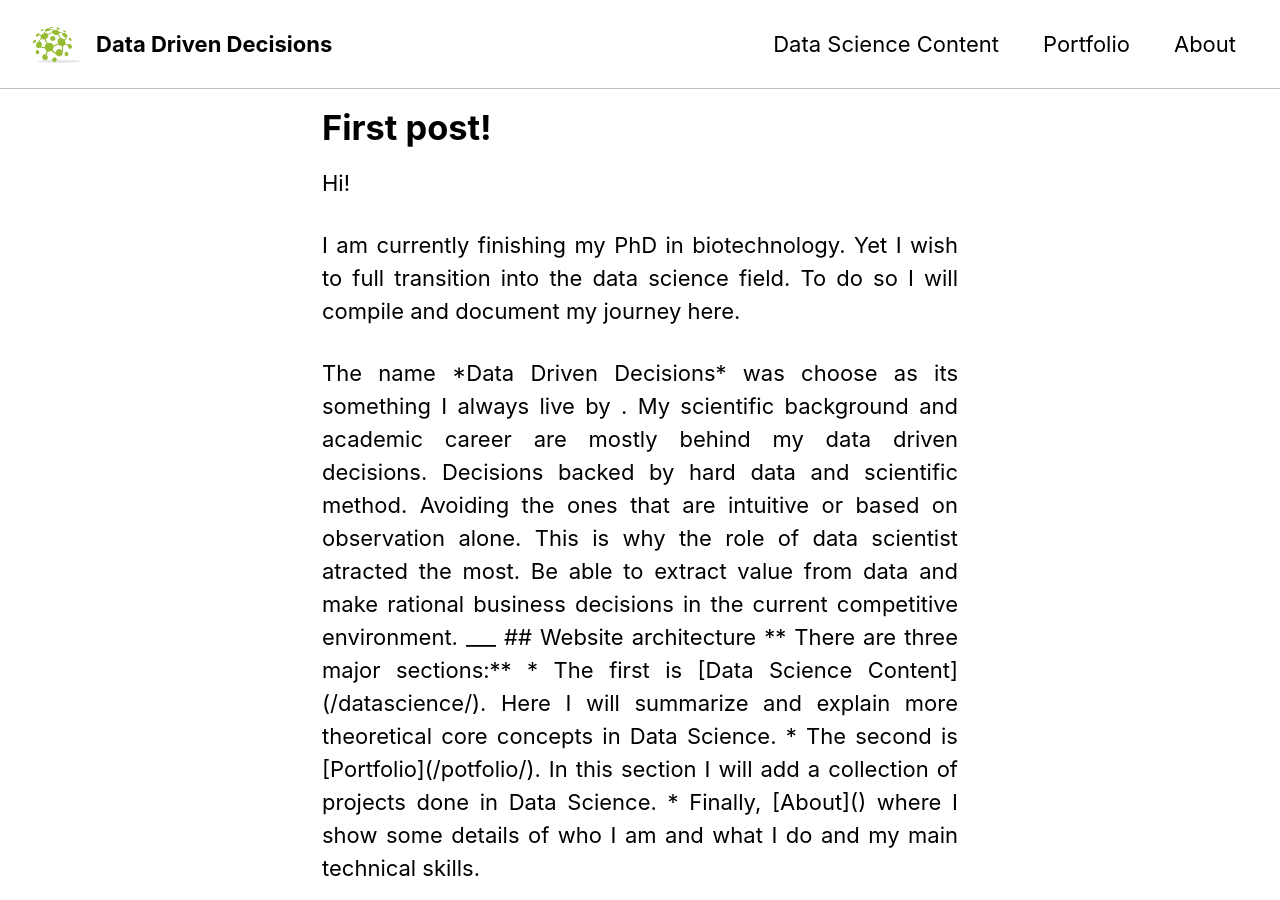
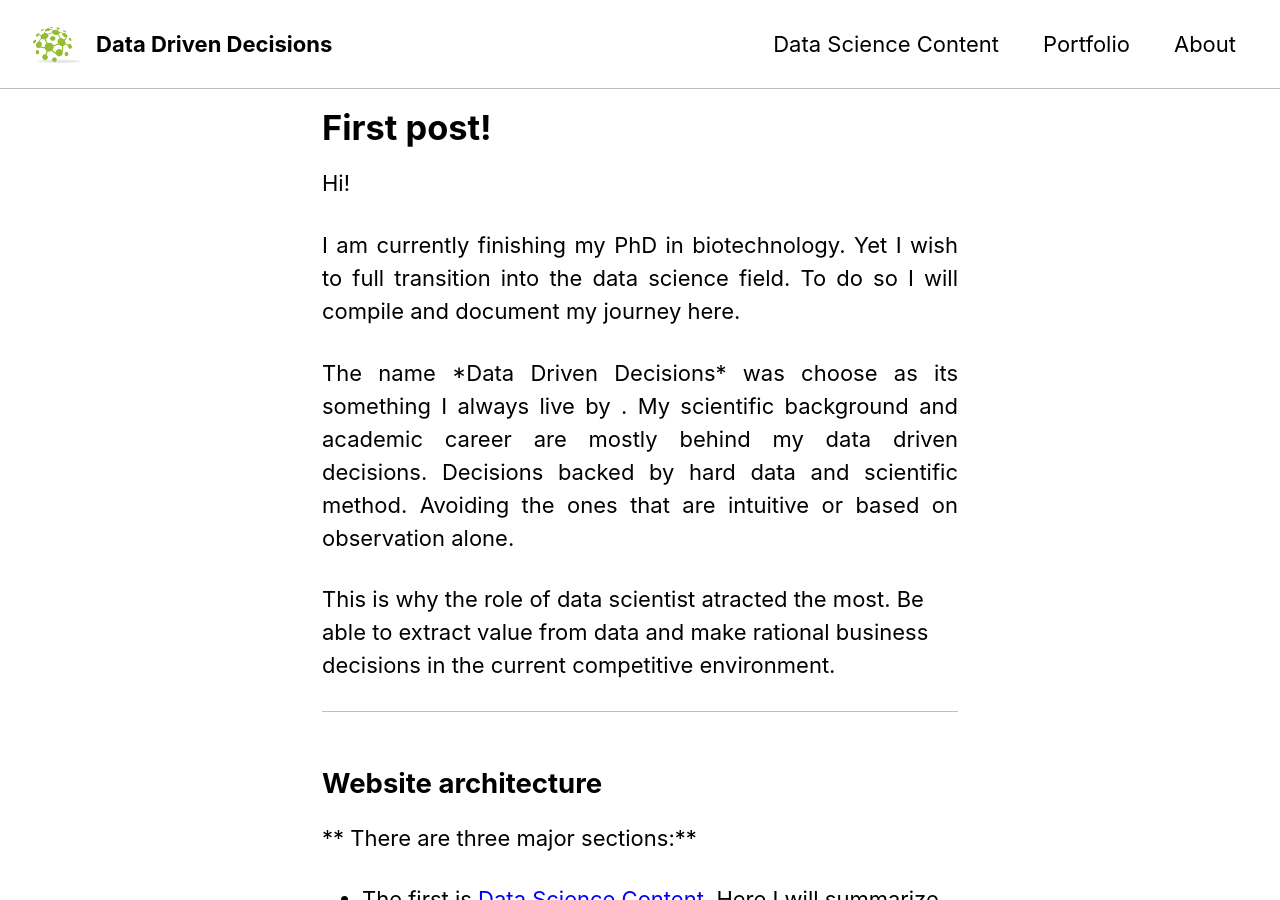
Before and after one commit to vidigaljoao/vidigaljoao.github.io, a Jekyll site: the page built from _posts/2019-08-01-first-entry.md, in a window 1280 px wide and 900 px high. Built offline with Jekyll 4.4.1, drawn with Linux system fonts in a browser that asks for light colours; cached includes are drawn as plain includes; nearby versions of some CDN libraries; some of the changed text lies outside the part shown.

Commit message:
change config

```diff
--- a/_posts/2019-08-01-first-entry.md
+++ b/_posts/2019-08-01-first-entry.md
@@ -12,11 +12,12 @@
 <p style='text-align: justify;'> I am currently finishing my PhD in biotechnology. Yet I wish to full transition into the data science field.
 To do so I will compile and document my journey here.</p>
 
-<p style='text-align: justify;'> The name *Data Driven Decisions* was choose as its something I always live by . My scientific background and academic career  are mostly behind my data driven decisions. Decisions backed by hard data and scientific method. Avoiding the ones that are intuitive or based on observation alone.
+<p style='text-align: justify;'> The name *Data Driven Decisions* was choose as its something I always live by . My scientific background and academic career  are mostly behind my data driven decisions. Decisions backed by hard data and scientific method. Avoiding the ones that are intuitive or based on observation alone.</p>
 
 This is why the role of data scientist atracted the most. Be able to extract value from data and make rational business decisions in the current competitive environment.
 
 ___
+
 ## Website architecture
 
 ** There are three major sections:**
```
